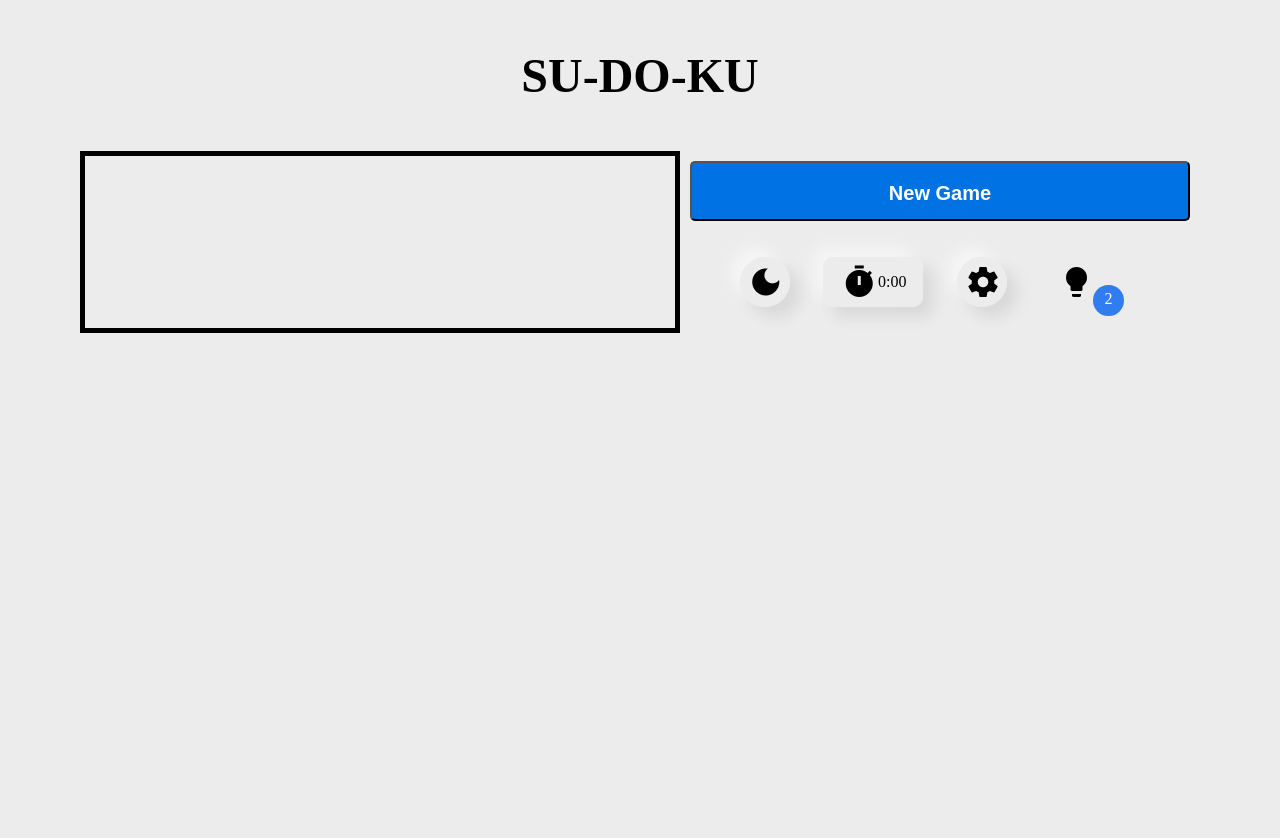
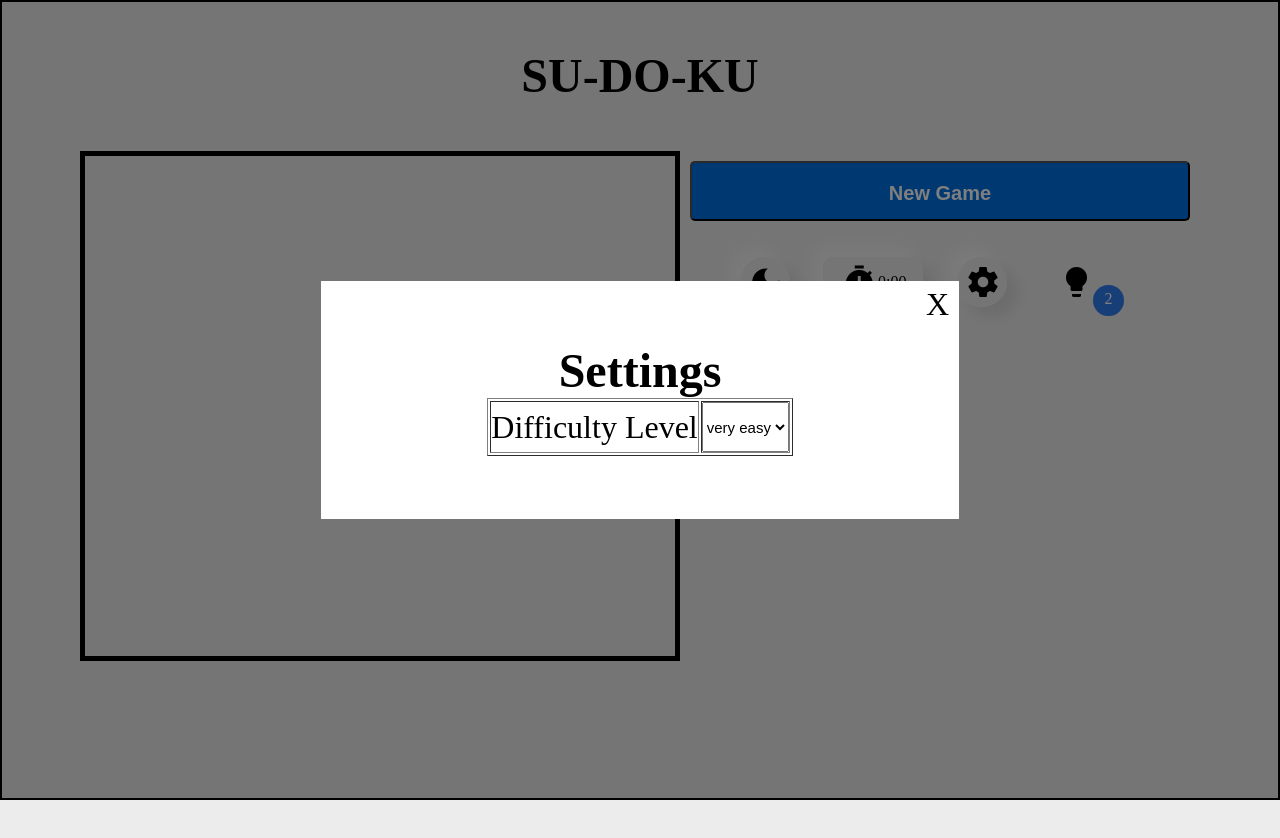
Before and after one commit to Micro-Processing-Minions/sudoku, a plain HTML site: page index.html in a window 1280 px wide. Both pictures are taken after a click on the icon "settings". Drawn offline with Linux system fonts and the light colour scheme.

Commit message:
Adding Settings Menu and Fixed Play Button Color

```diff
--- a/index.html
+++ b/index.html
@@ -53,6 +53,28 @@
             options
         </footer> -->
     </div>
+
+    <div class="model-box">
+        <div class="model">
+            <span id="closeModel">X</span>
+            <h2>Settings</h2>
+            <table border="1">
+                <tr>
+                    <td>Difficulty Level</td>
+                    <td>
+                        <select id='DifficultyLevel'>
+                            <option value="20">very easy</option>
+                            <option value="30">easy</option>
+                            <option value="50">normal</option>
+                            <option value="60">hard</option>
+                            <option value="70">extream</option>
+                            <option value="80">ultra</option>
+                        </select>
+                    </td>
+                </tr>
+            </table>
+        </div>
+    </div>
 <script src="script.js" defer></script>
 </body>
 </html>
--- a/script.js
+++ b/script.js
@@ -3,6 +3,11 @@ var body = document.querySelector('body')
 var newGame = document.querySelector('#newGame')
 var timer = document.querySelector('#timer')
 var hints = document.querySelector('#hints')
+var intro = document.querySelector('.intro')
+var setting = document.querySelector('#setting')
+var model = document.querySelector('.model-box')
+var closeModel = document.querySelector('#closeModel')
+var DifficultyLevel = document.querySelector('#DifficultyLevel')
 
 
 var boardMatrix = ['213789564964153278785426319146532897598674132327918456632891745471265983859347621',
@@ -30,6 +35,22 @@ btn.addEventListener('click', () => {
     body.classList.toggle('dark')
 })
 
+// Settings is Clicked
+setting.addEventListener('click', () => {
+    model.classList.toggle('display')
+},false)
+
+
+// When model Close is Clicked
+closeModel.addEventListener('click', () => {
+    model.classList.toggle('display')
+}, false)
+
+//changeDifficultyLevel
+var difficulty = 50;
+DifficultyLevel.addEventListener('change', () => {
+    difficulty = DifficultyLevel.value
+}, false)
 
 const newGameStart = () => {
     // Settings Defained for the game
@@ -37,7 +58,6 @@ const newGameStart = () => {
     var row = []
     var col = 0
     var rowCount = 1
-    var difficulty = 50;
     var avalibleHints = 10;
     var avalibleWrongOptions = 0;
 
@@ -150,7 +170,6 @@ const newGameStart = () => {
             // This will Clear the default Selected block text color
             const clearDefaultColor = (node) => {
                 node.classList.remove('default_text_color')
-        node.style.color = '#9dda52';
             }
 
             console.log(options)
@@ -272,3 +291,7 @@ const newGameStart = () => {
 }
 
 newGame.addEventListener('click', newGameStart, false)
+
+
+// Start Game if Clicked on intro Button
+intro.addEventListener('click', newGameStart, false)
--- a/style.css
+++ b/style.css
@@ -60,6 +60,10 @@ main {
   grid-template-columns: repeat(9, 1fr);
   border: 5px solid black;
   /* transform: translate(30%, 10%); */
+}
+
+body.dark main {
+  border: 5px solid white;
 }
 
 #options {
@@ -236,8 +240,7 @@ span.timer {
 }
 
 .lightbulb:hover {
-  filter: blur(1px);
-  color: yellow;
+  color: rgb(168, 168, 50);
 }
 
 #logo {
@@ -262,7 +265,59 @@ body.dark .timer {
   grid-column: 1/10;
   width: 100%;
   height: 100%;
+  min-height: 500px;
   display: flex;
   justify-content: center;
   align-items: center;
+  transition: filter 1s;
 }
+
+body.dark .intro {
+  color: white;
+}
+
+.intro:hover {
+  cursor: pointer;
+  filter: opacity(0.5);
+}
+
+/* model Popup Menu */
+.model-box {
+  height: 100vh;
+  width: 100vw;
+  display: flex;
+  justify-content: center;
+  align-items: center;
+  top: 0;
+  left: 0;
+  position: absolute;
+  border: 2px solid;
+  background-color: rgba(0, 0, 0, 0.5);
+  transition: all 200ms;
+  visibility: hidden;
+}
+.model {
+  position: relative;
+  height: 30%;
+  width: 50%;
+  background-color: white;
+  display: flex;
+  justify-content: center;
+  align-items: center;
+  flex-direction: column;
+  font-size: 2em;
+}
+.model #closeModel {
+  position: absolute;
+  top: 5px;
+  right: 10px;
+  cursor: pointer;
+}
+.display {
+  visibility: visible;
+}
+
+select {
+  height: 50px;
+  font-size: 15px;
+}
```
Lines whose indentation alone changed are shown as unchanged.
